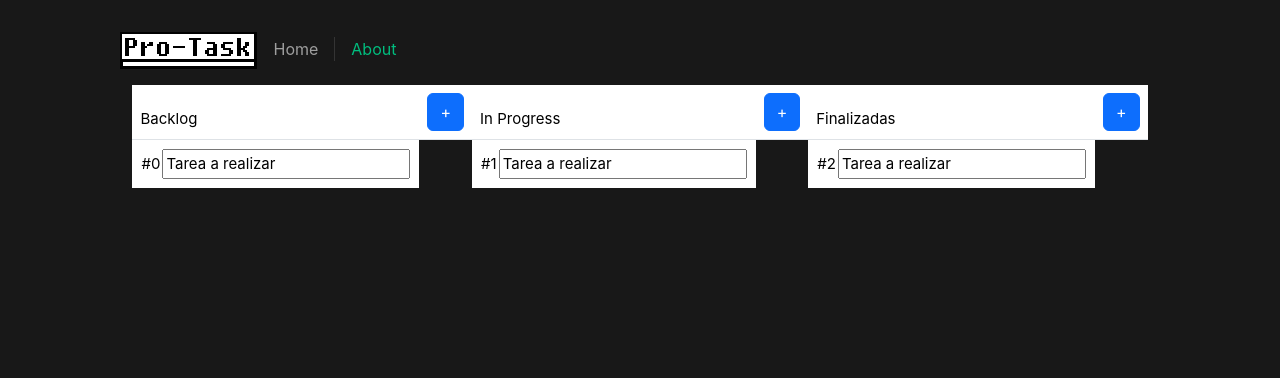
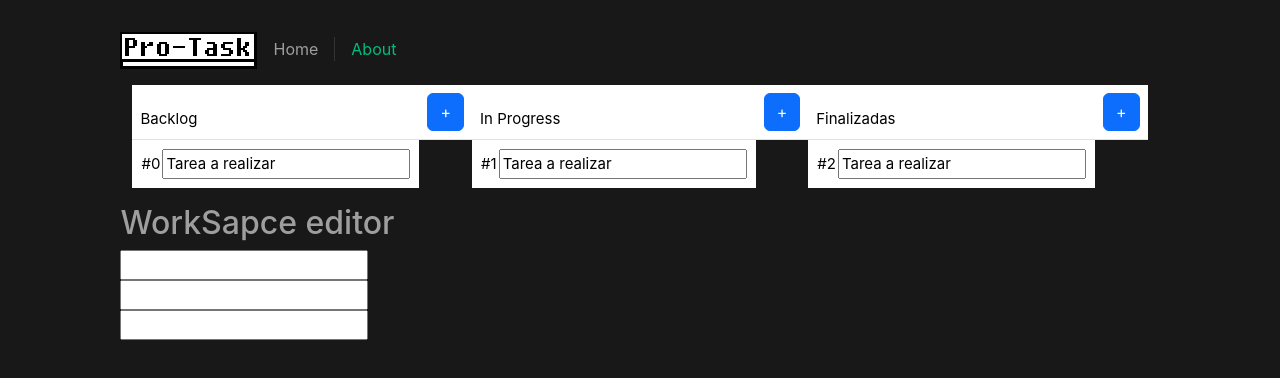
Before and after one commit to RominaSaravia/adminDeTareas, a Vue app in the folder vue-app/: page / in a window 1280 px wide. Shown: the top 378 px of the page. Built offline with nearby package versions, Linux system fonts and the light colour scheme.

Commit message:
sideModal build

```diff
--- /dev/null
+++ b/vue-app/src/components/SideModal.vue
@@ -0,0 +1,67 @@
+<script setup>
+import ModalForm from './ModalForm.vue'
+
+</script>
+
+<script>
+import { reactive } from 'vue'
+
+export default {
+    setup: () => {
+
+    },
+    props: {
+        workTablesOptions: {
+            type: Array,
+            required: true,
+        },
+    },
+    data: function () {
+        return {
+        }
+    }, components: {},
+    methods: {
+    },
+    mounted() {
+    },
+    beforeUpdate(){
+    }
+
+}
+
+////////////////////////////////////////////
+
+
+
+</script>
+
+<template>
+
+    <div>
+        <h2>WorkSapce editor</h2>
+        <div v-for="(item, index) in this.workTablesOptions"  v-bind:nombre item.nombre v-bind:oldName>
+            <input type="text"
+                :name="item.id"
+                :id="item.id"
+                :value="item"
+                v-model="item.nombre"
+                @change="$emit('update-table-name', item)">
+        </div>
+    </div>
+
+
+</template>
+
+<style scoped>
+.table-container {
+    display: flex;
+    flex-direction: row;
+}
+.table-hover:hover{
+    border: 1px solid rgba(0, 0, 0, 0.2);
+    box-shadow: 0px 5px 5px 0px rgba(0,0,0,0.75);
+    transition: 1s;
+
+}
+
+</style>
--- a/vue-app/src/components/Workspace.vue
+++ b/vue-app/src/components/Workspace.vue
@@ -1,7 +1,7 @@
 <script setup>
 import TableWorkspace from './TableWorkspace.vue'
 import ModalForm from './ModalForm.vue'
-import ModalFormV2 from './ModalFormV2.vue'
+import SideModal from './SideModal.vue'
 import { ref, reactive,onMounted,onBeforeMount ,onBeforeUpdate } from 'vue'
 
 
@@ -51,6 +51,18 @@ function getTaskId(){
     return taskList.length + 1
 }
 
+function updateTableName(updatedTable){
+    for (let index = 0; index < taskList.length; index++) {
+        if(taskList[index].id == updatedItem.id)
+        {
+            taskList[index].nombre = updatedItem.nombre;
+            return;
+        }
+
+    }
+
+}
+
 
 onBeforeMount(()=> {
   for (let index = 0; index < taskList.length; index++) {
@@ -91,6 +103,11 @@ onBeforeUpdate(()=> {
     v-on:new-task = "addNewItem"
     > </ModalForm>
 
+    <SideModal
+    v-bind:workTablesOptions = workTables
+    v-on:update-table-name = "updateTableName"
+    > </SideModal>
+
 
 </template>
 
```
